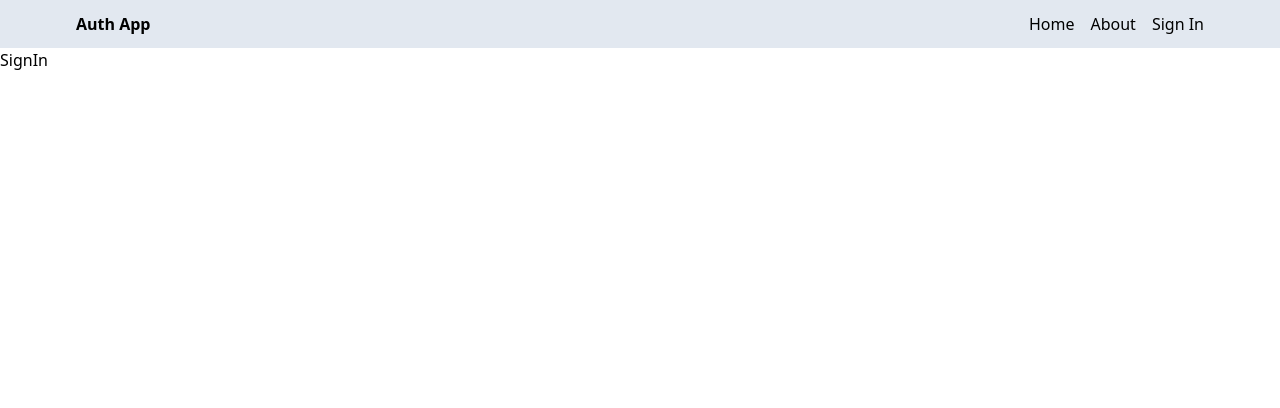
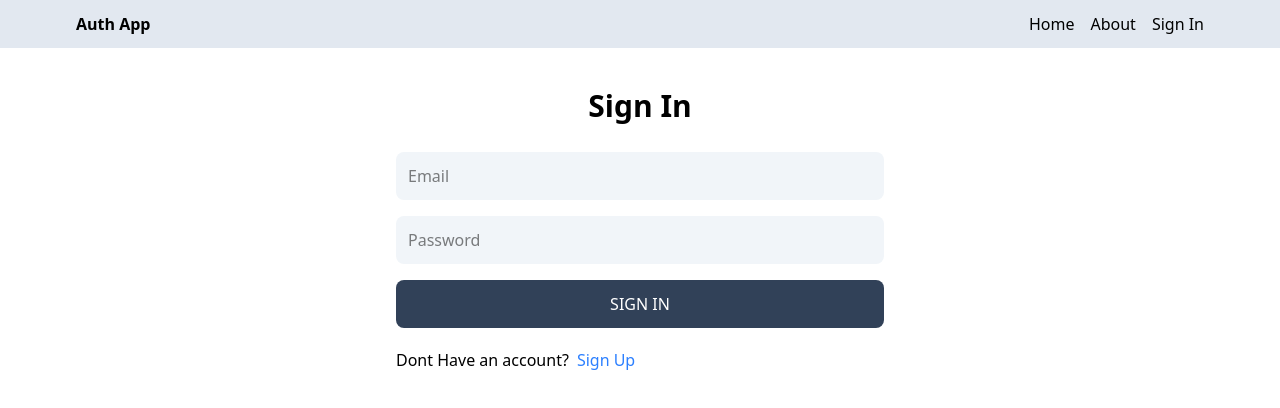
Before and after one commit to Vishnu-vs-git/Mern-Auth20, a React (Vite) app in the folder client/: page /sign-in in a window 1280 px wide. Shown: the top 408 px of the page. Built offline with nearby package versions, Linux system fonts and the light colour scheme.

Commit message:
completes the sign in page functionanlity

```diff
--- a/client/src/Pages/SignIn.jsx
+++ b/client/src/Pages/SignIn.jsx
@@ -1,9 +1,82 @@
-import React from 'react'
+import React from "react";
+import { useState } from "react";
+import { Link, useNavigate } from "react-router-dom";
 
 const SignIn = () => {
+  const [formData, setFormData] = useState({});
+  const [error, setError] = useState(false);
+  const[errorMessage,setErrorMessage]=useState("");
+  const [loading, setLoading] = useState(false);
+  const navigate=useNavigate()
+  const handleChange = (e) => {
+    setFormData({ ...formData, [e.target.id]: e.target.value });
+  };
+  const handleSubmit = async (e) => {
+    e.preventDefault();
+    try {
+      setErrorMessage("")
+      setLoading(true);
+      setError(false);
+      const res = await fetch('/api/auth/signin', {
+        method: "POST",
+        headers: {
+          "Content-Type": "application/json",
+        },
+        body: JSON.stringify(formData),
+      });
+      const data = await res.json();
+
+      setLoading(false);
+      if (data.success===false) {
+        setErrorMessage(data.message)
+        setError(true);
+        return;
+      }
+      navigate("/")
+    } catch (error) {
+      setLoading(false);
+      setError(true);
+    }
+  };
+
   return (
-    <div>SignIn</div>
-  )
-}
+    <div className="p-3 max-w-lg mx-auto">
+      <h1 className="text-3xl text-center font-semibold my-7">Sign In</h1>
+      <form onSubmit={handleSubmit} className="flex flex-col gap-4">
 
-export default SignIn
+        <input
+          type="text"
+          placeholder="Email"
+          id="email"
+          className="bg-slate-100 p-3 rounded-lg"
+          onChange={handleChange}
+        />
+        <input
+          type="text"
+          placeholder="Password"
+          id="password"
+          className="bg-slate-100 p-3 rounded-lg"
+          onChange={handleChange}
+        />
+        <button
+          disabled={loading}
+          className="bg-slate-700 text-white p-3 rounded-lg uppercase hover:opacity-95 disabled:opacity-80"
+        >
+          {loading ? "Loading..." : "SIGN IN"}
+        </button>
+      </form>
+      <div className="flex gap-2 mt-5">
+        <p>Dont Have an account?</p>
+        <Link to="/sign-up">
+          <span className="text-blue-500">Sign Up</span>
+        </Link>
+        </div>
+        {error&&
+        <p className="text-red-700 mt-5">{errorMessage }</p>
+
+        }
+    </div>
+  );
+};
+
+export default SignIn;
--- a/client/src/Pages/SignUp.jsx
+++ b/client/src/Pages/SignUp.jsx
@@ -1,12 +1,13 @@
 import React from "react";
 import { useState } from "react";
-import { Link } from "react-router-dom";
+import { Link ,useNavigate} from "react-router-dom";
 
 const SignUp = () => {
   const [formData, setFormData] = useState({});
   const [error, setError] = useState(false);
   const[errorMessage,setErrorMessage]=useState("");
   const [loading, setLoading] = useState(false);
+  const navigate=useNavigate()
   const handleChange = (e) => {
     setFormData({ ...formData, [e.target.id]: e.target.value });
   };
@@ -16,6 +17,7 @@
       setErrorMessage("")
       setLoading(true);
       setError(false);
+
       const res = await fetch('/api/auth/signup', {
         method: "POST",
         headers: {
@@ -31,6 +33,7 @@
         setError(true);
         return;
       }
+      navigate("/sign-in")
     } catch (error) {
       setLoading(false);
       setError(true);
```
Also changed, not shown: 1 other file (tests, documents, lock files or other folders).
